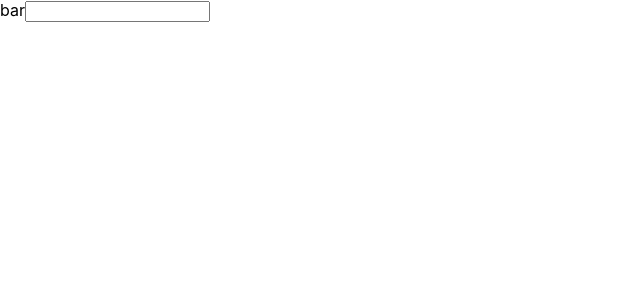
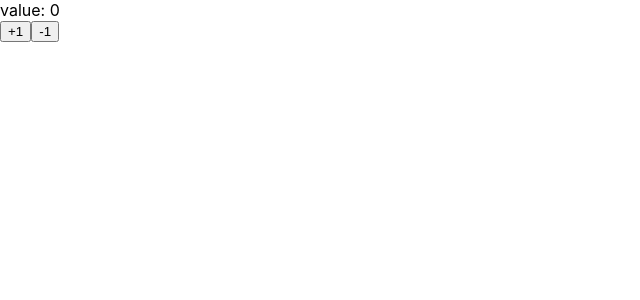
Before and after one commit to kazukichiyade/React-Redux-Practice, a React (Create React App) app: page / in a window 1280 px wide. Shown: the top 300 px of the page, without its empty margins (0-640 px from the left). Built offline with nearby package versions, Linux system fonts and the light colour scheme.

Commit message:
implements component with connect function

```diff
--- a/src/components/App.js
+++ b/src/components/App.js
@@ -1,17 +1,26 @@
-import React from 'react';
+import React, { Component } from 'react';
+import { connect } from 'react-redux';
 
-function App() {
-  return (
-    <React.Fragment>
-      <label htmlFor="bar">bar</label>
-      <input
-        type="text"
-        onChange={() => {
-          console.log('I am clicked!');
-        }}
-      ></input>
-    </React.Fragment>
-  );
+import { increment, decrement } from '../actions';
+
+class App extends Component {
+  render() {
+    const props = this.props;
+
+    return (
+      <React.Fragment>
+        <div>value: {props.value}</div>
+        <button onClick={props.increment}>+1</button>
+        <button onClick={props.decrement}>-1</button>
+      </React.Fragment>
+    );
+  }
 }
 
-export default App;
+const mapStateToProps = state => ({ value: state.count.value });
+const mapDispatchToProps = dispatch => ({
+  increment: () => dispatch(increment()),
+  decrement: () => dispatch(decrement())
+});
+
+export default connect(mapStateToProps, mapDispatchToProps)(App);
```
Also changed, not shown: 18 other files (tests, documents, lock files or other folders).
